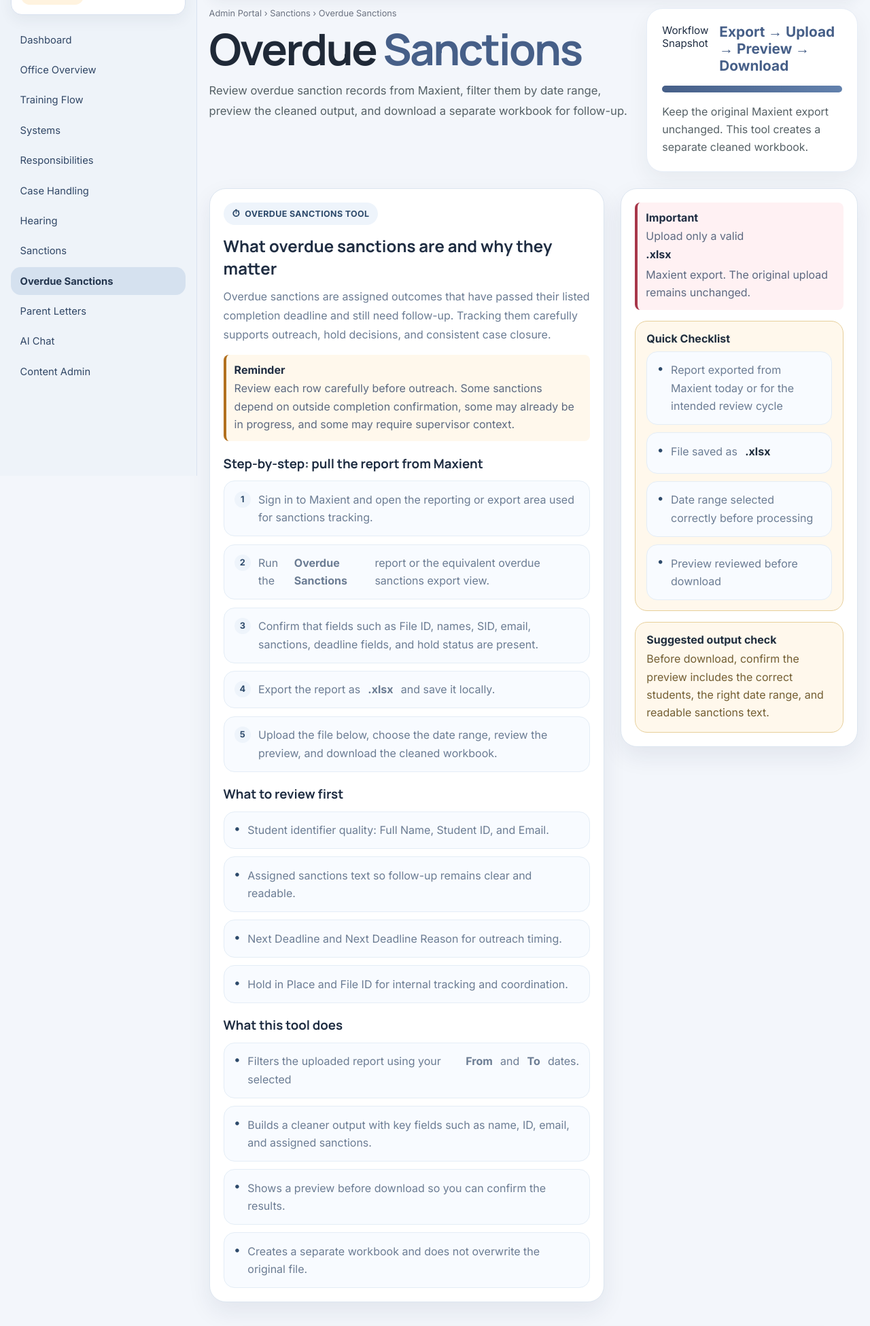
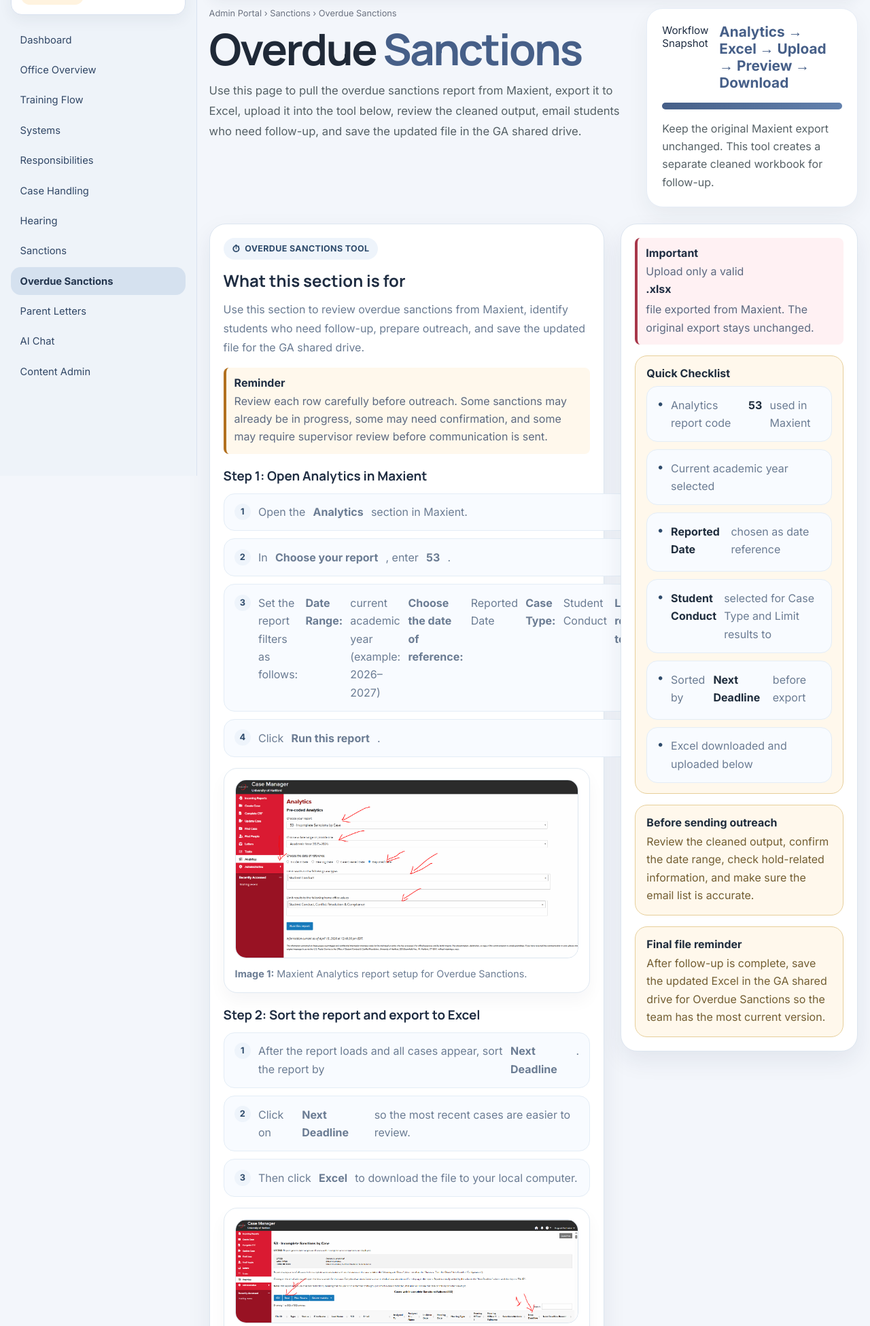
Before and after one commit to Rugvedpednekar/student-conduct-training, a FastAPI app: page /overdue-sanctions in a window 1280 px wide. Shown: the part 100-2051 px from the top of the page at 68% size. Run offline with FastAPI, Linux system fonts and the light colour scheme; the visitor is signed in with stand-in values (Sample User, id 1); data comes from the database, SQL or seed files in the repository; some libraries are stand-ins or nearby versions.

Commit message:
Enhance overdue sanctions page with new styles and content
Added styles and instructions for overdue sanctions tool.

```diff
--- a/app/templates/overdue-sanctions.html
+++ b/app/templates/overdue-sanctions.html
@@ -136,6 +136,48 @@
       margin: 0;
       color: #735e32;
       line-height: 1.65;
+    }
+
+    .overdue-image-block {
+      margin-top: 1rem;
+      background: #fff;
+      border: 1px solid #e0e9f2;
+      border-radius: 20px;
+      padding: 1rem;
+      box-shadow: 0 12px 24px rgba(18, 33, 56, 0.04);
+    }
+
+    .overdue-image-block img {
+      width: 100%;
+      display: block;
+      border-radius: 16px;
+      border: 1px solid #dbe5ef;
+      background: #f8fbff;
+    }
+
+    .overdue-image-caption {
+      margin-top: 0.7rem;
+      color: var(--overdue-muted);
+      font-size: 0.9rem;
+      line-height: 1.55;
+    }
+
+    .overdue-email-block {
+      margin-top: 1rem;
+      padding: 1rem;
+      border-radius: 18px;
+      background: #f8fbff;
+      border: 1px solid #dfe9f3;
+    }
+
+    .overdue-email-block pre {
+      margin: 0.75rem 0 0;
+      white-space: pre-wrap;
+      word-break: break-word;
+      font-family: inherit;
+      font-size: 0.95rem;
+      line-height: 1.75;
+      color: var(--overdue-text);
     }
 
     .overdue-tool-shell {
@@ -441,10 +483,6 @@
       .overdue-summary-grid {
         grid-template-columns: 1fr;
       }
-
-      .overdue-panel {
-        position: static;
-      }
     }
   </style>
 
@@ -453,21 +491,21 @@
       <div class="dashboard-breadcrumb">Admin Portal › Sanctions › Overdue Sanctions</div>
       <h1 class="dashboard-title">Overdue <span>Sanctions</span></h1>
       <p class="dashboard-description">
-        Review overdue sanction records from Maxient, filter them by date range, preview the cleaned output,
-        and download a separate workbook for follow-up.
+        Use this page to pull the overdue sanctions report from Maxient, export it to Excel, upload it into the tool below,
+        review the cleaned output, email students who need follow-up, and save the updated file in the GA shared drive.
       </p>
     </div>
 
     <aside class="dashboard-progress-card">
       <div class="dashboard-progress-top">
         <span>Workflow Snapshot</span>
-        <strong>Export → Upload → Preview → Download</strong>
+        <strong>Analytics → Excel → Upload → Preview → Download</strong>
       </div>
       <div class="progress">
         <span style="width:100%;"></span>
       </div>
       <p>
-        Keep the original Maxient export unchanged. This tool creates a separate cleaned workbook.
+        Keep the original Maxient export unchanged. This tool creates a separate cleaned workbook for follow-up.
       </p>
     </aside>
   </section>
@@ -476,43 +514,89 @@
     <article class="overdue-panel">
       <div class="overdue-badge">Overdue Sanctions Tool</div>
 
-      <h2>What overdue sanctions are and why they matter</h2>
+      <h2>What this section is for</h2>
       <p style="margin-top:.7rem; color: var(--overdue-muted); line-height: 1.75;">
-        Overdue sanctions are assigned outcomes that have passed their listed completion deadline and still need follow-up.
-        Tracking them carefully supports outreach, hold decisions, and consistent case closure.
+        Use this section to review overdue sanctions from Maxient, identify students who need follow-up,
+        prepare outreach, and save the updated file for the GA shared drive.
       </p>
 
       <div class="notice" style="margin-top:1rem;">
         <strong>Reminder</strong>
         <p>
-          Review each row carefully before outreach. Some sanctions depend on outside completion confirmation,
-          some may already be in progress, and some may require supervisor context.
+          Review each row carefully before outreach. Some sanctions may already be in progress,
+          some may need confirmation, and some may require supervisor review before communication is sent.
         </p>
       </div>
 
-      <h3 style="margin-top:1.2rem;">Step-by-step: pull the report from Maxient</h3>
+      <h3 style="margin-top:1.2rem;">Step 1: Open Analytics in Maxient</h3>
       <ol class="overdue-step-list">
-        <li>Sign in to Maxient and open the reporting or export area used for sanctions tracking.</li>
-        <li>Run the <strong>Overdue Sanctions</strong> report or the equivalent overdue sanctions export view.</li>
-        <li>Confirm that fields such as File ID, names, SID, email, sanctions, deadline fields, and hold status are present.</li>
-        <li>Export the report as <strong>.xlsx</strong> and save it locally.</li>
-        <li>Upload the file below, choose the date range, review the preview, and download the cleaned workbook.</li>
+        <li>Open the <strong>Analytics</strong> section in Maxient.</li>
+        <li>In <strong>Choose your report</strong>, enter <strong>53</strong>.</li>
+        <li>Set the report filters as follows:
+          <br><strong>Date Range:</strong> current academic year (example: 2026–2027)
+          <br><strong>Choose the date of reference:</strong> Reported Date
+          <br><strong>Case Type:</strong> Student Conduct
+          <br><strong>Limit results to:</strong> Student Conduct
+        </li>
+        <li>Click <strong>Run this report</strong>.</li>
       </ol>
 
-      <h3 style="margin-top:1.2rem;">What to review first</h3>
+      <div class="overdue-image-block">
+        <img
+          src="{{ url_for('static', path='images/systems/Maxient_OverdueSanction01.png') }}"
+          alt="Maxient Analytics report setup for Overdue Sanctions"
+        />
+        <div class="overdue-image-caption">
+          <strong>Image 1:</strong> Maxient Analytics report setup for Overdue Sanctions.
+        </div>
+      </div>
+
+      <h3 style="margin-top:1.2rem;">Step 2: Sort the report and export to Excel</h3>
+      <ol class="overdue-step-list">
+        <li>After the report loads and all cases appear, sort the report by <strong>Next Deadline</strong>.</li>
+        <li>Click on <strong>Next Deadline</strong> so the most recent cases are easier to review.</li>
+        <li>Then click <strong>Excel</strong> to download the file to your local computer.</li>
+      </ol>
+
+      <div class="overdue-image-block">
+        <img
+          src="{{ url_for('static', path='images/systems/Maxient_OverdueSanction02.png') }}"
+          alt="Sorting by Next Deadline and exporting to Excel"
+        />
+        <div class="overdue-image-caption">
+          <strong>Image 2:</strong> Sorting by Next Deadline and exporting to Excel.
+        </div>
+      </div>
+
+      <h3 style="margin-top:1.2rem;">Step 3: Upload the Excel below</h3>
       <ul class="overdue-review-list">
-        <li>Student identifier quality: Full Name, Student ID, and Email.</li>
-        <li>Assigned sanctions text so follow-up remains clear and readable.</li>
-        <li>Next Deadline and Next Deadline Reason for outreach timing.</li>
-        <li>Hold in Place and File ID for internal tracking and coordination.</li>
+        <li>Upload the Excel file downloaded from Maxient into the tool below.</li>
+        <li>Select the correct <strong>From</strong> and <strong>To</strong> dates for the overdue review period.</li>
+        <li>Process the file and review the cleaned preview carefully before downloading.</li>
       </ul>
 
-      <h3 style="margin-top:1.2rem;">What this tool does</h3>
+      <h3 style="margin-top:1.2rem;">Step 4: Email students who need follow-up</h3>
+      <p style="margin-top:.7rem; color: var(--overdue-muted); line-height: 1.75;">
+        After you get the updated Excel, email students who need outreach in Outlook using the approved format below.
+      </p>
+
+      <div class="overdue-email-block">
+        <strong>Email Format</strong>
+        <pre>Hi,
+
+This is a reminder that you have one or more overdue sanctions with the Office of Student Conduct and Conflict Resolution.
+
+To review the details of your assigned sanctions and instructions for completing them, please refer to the hearing resolution letter sent to your email. To locate these communications quickly, search for the term “Maxient” in your inbox.
+
+Please note that unresolved sanctions may result in a hold being placed on your student account.
+
+If you are unable to locate your letter, have difficulty completing your sanctions, believe this notification was sent in error, or have any other concerns, please don’t hesitate to contact us at stconduct@hartford.edu.</pre>
+      </div>
+
+      <h3 style="margin-top:1.2rem;">Step 5: Save the updated file</h3>
       <ul class="overdue-review-list">
-        <li>Filters the uploaded report using your selected <strong>From</strong> and <strong>To</strong> dates.</li>
-        <li>Builds a cleaner output with key fields such as name, ID, email, and assigned sanctions.</li>
-        <li>Shows a preview before download so you can confirm the results.</li>
-        <li>Creates a separate workbook and does not overwrite the original file.</li>
+        <li>After outreach is complete, update the Excel as needed.</li>
+        <li>Save the final file in the <strong>GA Shared Drive</strong> under the <strong>Overdue Sanctions</strong> folder.</li>
       </ul>
     </article>
 
@@ -520,24 +604,33 @@
       <div class="notice notice-danger">
         <strong>Important</strong>
         <p>
-          Upload only a valid <strong>.xlsx</strong> Maxient export. The original upload remains unchanged.
+          Upload only a valid <strong>.xlsx</strong> file exported from Maxient. The original export stays unchanged.
         </p>
       </div>
 
       <div class="overdue-side-note">
         <strong>Quick Checklist</strong>
         <ul class="overdue-check-list" style="margin-top:.55rem;">
-          <li>Report exported from Maxient today or for the intended review cycle</li>
-          <li>File saved as <strong>.xlsx</strong></li>
-          <li>Date range selected correctly before processing</li>
-          <li>Preview reviewed before download</li>
+          <li>Analytics report code <strong>53</strong> used in Maxient</li>
+          <li>Current academic year selected</li>
+          <li><strong>Reported Date</strong> chosen as date reference</li>
+          <li><strong>Student Conduct</strong> selected for Case Type and Limit results to</li>
+          <li>Sorted by <strong>Next Deadline</strong> before export</li>
+          <li>Excel downloaded and uploaded below</li>
         </ul>
       </div>
 
       <div class="overdue-side-note" style="margin-top:1rem;">
-        <strong>Suggested output check</strong>
+        <strong>Before sending outreach</strong>
         <p>
-          Before download, confirm the preview includes the correct students, the right date range, and readable sanctions text.
+          Review the cleaned output, confirm the date range, check hold-related information, and make sure the email list is accurate.
+        </p>
+      </div>
+
+      <div class="overdue-side-note" style="margin-top:1rem;">
+        <strong>Final file reminder</strong>
+        <p>
+          After follow-up is complete, save the updated Excel in the GA shared drive for Overdue Sanctions so the team has the most current version.
         </p>
       </div>
     </aside>
```
